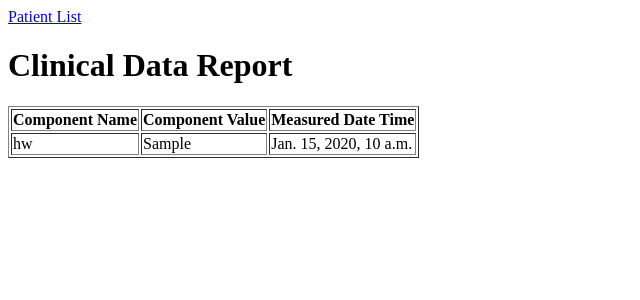
After one commit to CloudFoundry276/clinicals, a Django app: template templates/clinicalsApp/generateReport.html in a window 1280 px wide. The commit adds this page. Shown: the top 300 px of the page, without its empty margins (0-640 px from the left). Run offline with Django 4.2, Linux system fonts and the light colour scheme; the template is opened without the code that fills it: values that come from a table or form of the project are taken from there, others are empty; tables that the repository leaves empty hold one stand-in row (values such as "Sample post").

Commit message:
create & implement report template

```diff
--- a/clinicals/urls.py
+++ b/clinicals/urls.py
@@ -24,4 +24,5 @@ urlpatterns = [
     path('update/<int:pk>/', views.PatientUpdateView.as_view()),
     path('delete/<int:pk>/', views.PatientDeleteView.as_view()),
     path('addData/<int:pk>/', views.addData),
+    path('analyze/<int:pk>/', views.analyze),
 ]
--- /dev/null
+++ b/templates/clinicalsApp/generateReport.html
@@ -0,0 +1,35 @@
+<!DOCTYPE html>
+<html lang="en">
+<head>
+    <meta charset="UTF-8">
+    <title>Clinical Data Report</title>
+</head>
+<body>
+    <a href="/">Patient List</a>
+    <h1>Clinical Data Report</h1>
+    <table border="1">
+        <thead>
+            <tr>
+                <th>Component Name</th>
+                <th>Component Value</th>
+                <th>Measured Date Time</th>
+            </tr>
+        </thead>
+        <tbody>
+        {% if data %}
+            {% for eachEntry in data %}
+            <tr>
+                <td>{{eachEntry.componentName}}</td>
+                <td>{{eachEntry.componentValue}}</td>
+                <td>{{eachEntry.measuredDateTime}}</td>
+            </tr>
+            {% endfor %}
+        {% else %}
+            <tr>
+                <td colspan="3">No Data Found</td>
+            </tr>
+        {% endif %}
+        </tbody>
+    </table>
+</body>
+</html>
--- a/templates/clinicalsApp/patient_list.html
+++ b/templates/clinicalsApp/patient_list.html
@@ -14,7 +14,7 @@
                 <th>First Name</th>
                 <th>Last Name</th>
                 <th>Age</th>
-                <th colspan="3">#</th>
+                <th colspan="4">#</th>
             </tr>
         </thead>
         <tbody>
@@ -28,11 +28,12 @@
                 <td><a href="/update/{{patient.id}}">Update</a></td>
                 <td><a href="/delete/{{patient.id}}">Delete</a></td>
                 <td><a href="/addData/{{patient.id}}">Add Data</a></td>
+                <td><a href="/analyze/{{patient.id}}">Analyze Data</a></td>
             </tr>
             {% endfor %}
         {% else %}
             <tr>
-                <td colspan="7">No Data Found</td>
+                <td colspan="8">No Data Found</td>
             </tr>
         {% endif %}
         </tbody>
```
